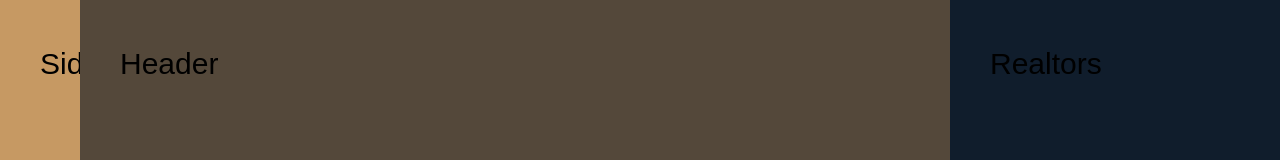
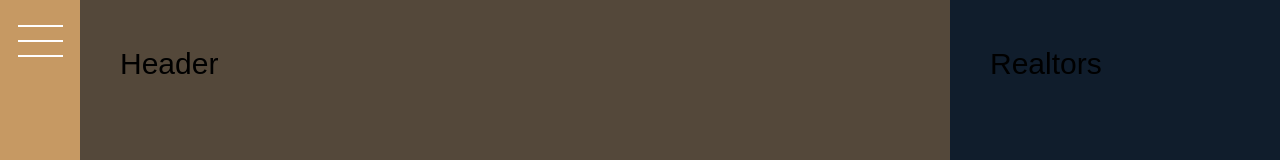
Before and after one commit to debuy-co/nexter_grids, a React (Create React App) app: page / in a window 1280 px wide. Shown: the top 160 px of the page. Built offline with nearby package versions, Linux system fonts and the light colour scheme.

Commit message:
Building the Sidebar

```diff
--- a/src/components/Main.js
+++ b/src/components/Main.js
@@ -5,11 +5,12 @@
 import Homes from "./Homes";
 import Gallery from "./Gallery";
 import Footer from "./Footer";
+import Sidebar from "./Sidebar";
 
 function Main() {
   return (
     <body className="container">
-      <div className="sidebar">Sidebar</div>
+      <Sidebar />
       <header className="header">Header</header>
       <div className="realtors">Realtors</div>
       <Features />
--- /dev/null
+++ b/src/components/Sidebar.js
@@ -0,0 +1,11 @@
+import React from "react";
+
+function Sidebar() {
+  return (
+    <div className="sidebar">
+      <button className="nav-btn"></button>
+    </div>
+  );
+}
+
+export default Sidebar;
--- a/src/sass/_sidebar.scss
+++ b/src/sass/_sidebar.scss
@@ -1,8 +1,39 @@
 .sidebar {
+  padding: 0;
   background-color: $color-primary;
 
   //The grid-column CSS shorthand property specifies a grid item's size and location within a grid column
   grid-column: sidebar-start / sidebar-end;
   grid-row: 1 / -1; //se non ho dato dei nomi alle righe, li posso chiamare semplicemente con i numeri
   //in questo caso non abbiamo chiamato le righe perche' sono quasi sempre meno importanti delle colonne quindi la
+  display: flex; //as we see flex box is good for this really small applications , like centering the btn by using below property "justify-content"
+  justify-content: center;
 }
+
+.nav-btn {
+  border: none;
+  border-radius: 0;
+
+  background-color: #fff;
+
+  height: 2px;
+  width: 4.5rem;
+  margin-top: 4rem;
+
+  //here below we just add a line before and a line after in order to have the 3 rows that shall
+  &::before,
+  &::after {
+    background-color: #fff;
+    height: 2px;
+    width: 4.5rem;
+    content: ""; //to make it actually visible
+    display: block;
+  }
+
+  &::before {
+    transform: translateY(-1.5rem);
+  }
+  &::after {
+    transform: translateY(1.3rem);
+  }
+}
```
